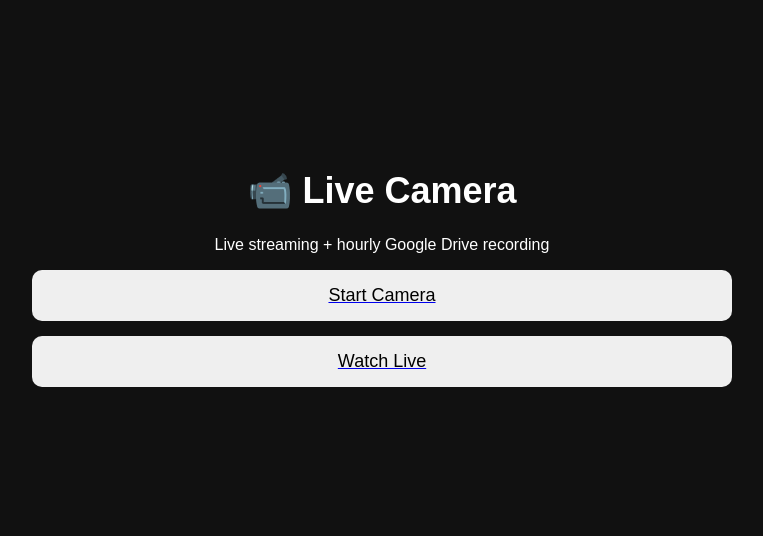
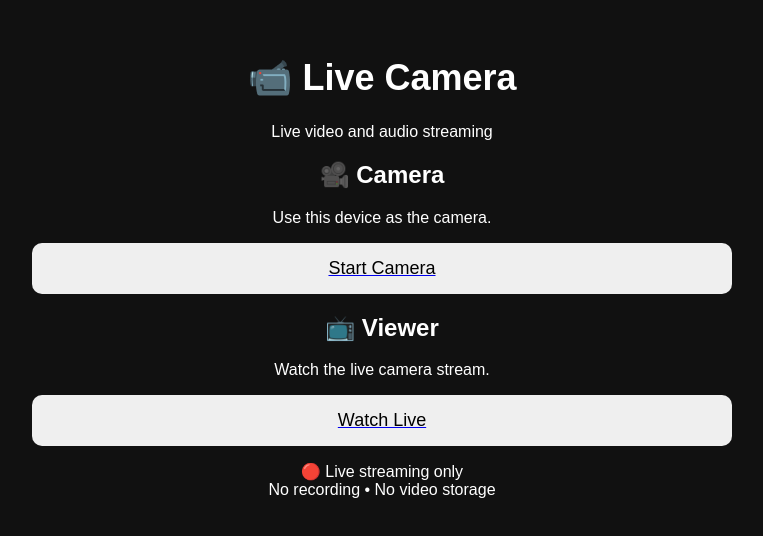
Before and after one commit to harshkr9010/live-camera, a website: page live-camera/public/index.html in a window 1280 px wide. Shown: the part 126-662 px from the top of the page, without its empty margins (258-1021 px from the left). Drawn offline with Linux system fonts and the light colour scheme.

Commit message:
index.html

```diff
--- a/live-camera/public/index.html
+++ b/live-camera/public/index.html
@@ -1,3 +1,75 @@
 <!DOCTYPE html>
-<html><head><title>Live Camera</title><meta name="viewport" content="width=device-width,initial-scale=1.0"><link rel="stylesheet" href="style.css"></head>
-<body><div class="container"><h1>📹 Live Camera</h1><p>Live streaming + hourly Google Drive recording</p><a href="camera.html"><button>Start Camera</button></a><a href="viewer.html"><button>Watch Live</button></a></div></body></html>
+<html lang="en">
+
+<head>
+
+    <meta charset="UTF-8">
+
+    <meta
+        name="viewport"
+        content="width=device-width, initial-scale=1.0"
+    >
+
+    <title>Live Camera</title>
+
+    <link
+        rel="stylesheet"
+        href="style.css"
+    >
+
+</head>
+
+<body>
+
+    <div class="container">
+
+        <h1>📹 Live Camera</h1>
+
+        <p class="subtitle">
+            Live video and audio streaming
+        </p>
+
+        <div class="card">
+
+            <h2>🎥 Camera</h2>
+
+            <p>
+                Use this device as the camera.
+            </p>
+
+            <a href="camera.html">
+                <button>
+                    Start Camera
+                </button>
+            </a>
+
+        </div>
+
+
+        <div class="card">
+
+            <h2>📺 Viewer</h2>
+
+            <p>
+                Watch the live camera stream.
+            </p>
+
+            <a href="viewer.html">
+                <button>
+                    Watch Live
+                </button>
+            </a>
+
+        </div>
+
+
+        <p class="notice">
+            🔴 Live streaming only<br>
+            No recording • No video storage
+        </p>
+
+    </div>
+
+</body>
+
+</html>
```
